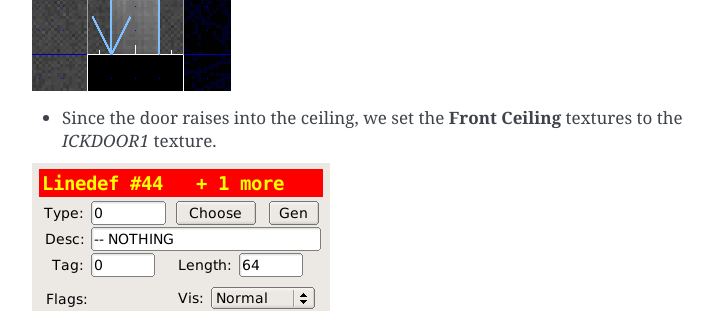
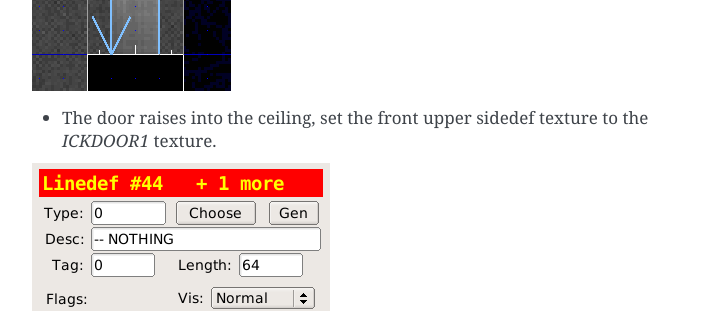
Before and after one commit to wesleywerner/eureka-docs, a Sphinx documentation site: the page built from source/cookbook/doors/index.rst, in a window 1280 px wide and 900 px high, scrolled down 1698 px. Shown: the part 154-465 px from the top of the window, without its empty margins (388-1101 px from the left). Built offline with Sphinx 7.4.7, drawn with Linux system fonts in a browser that asks for light colours.

Commit message:
Fix typo ref upper sidedef texture.

```diff
--- a/source/cookbook/doors/index.rst
+++ b/source/cookbook/doors/index.rst
@@ -22,7 +22,7 @@ Use this method to make a basic door. It can be used as a base for a manual or a
 .. image:: doors-03.png
 * Enter linedef edit mode (:kbd:`l`) and select the front/rear sides of the door
 .. image:: doors-05.png
-* Since the door raises into the ceiling, we set the **Front Ceiling** textures to the `ICKDOOR1` texture.
+* The door raises into the ceiling, set the front upper sidedef texture to the `ICKDOOR1` texture.
 .. image:: doors-06.png
 * Enter sector edit mode (:kbd:`s`) and select the door sector
 .. image:: doors-04.png
```
